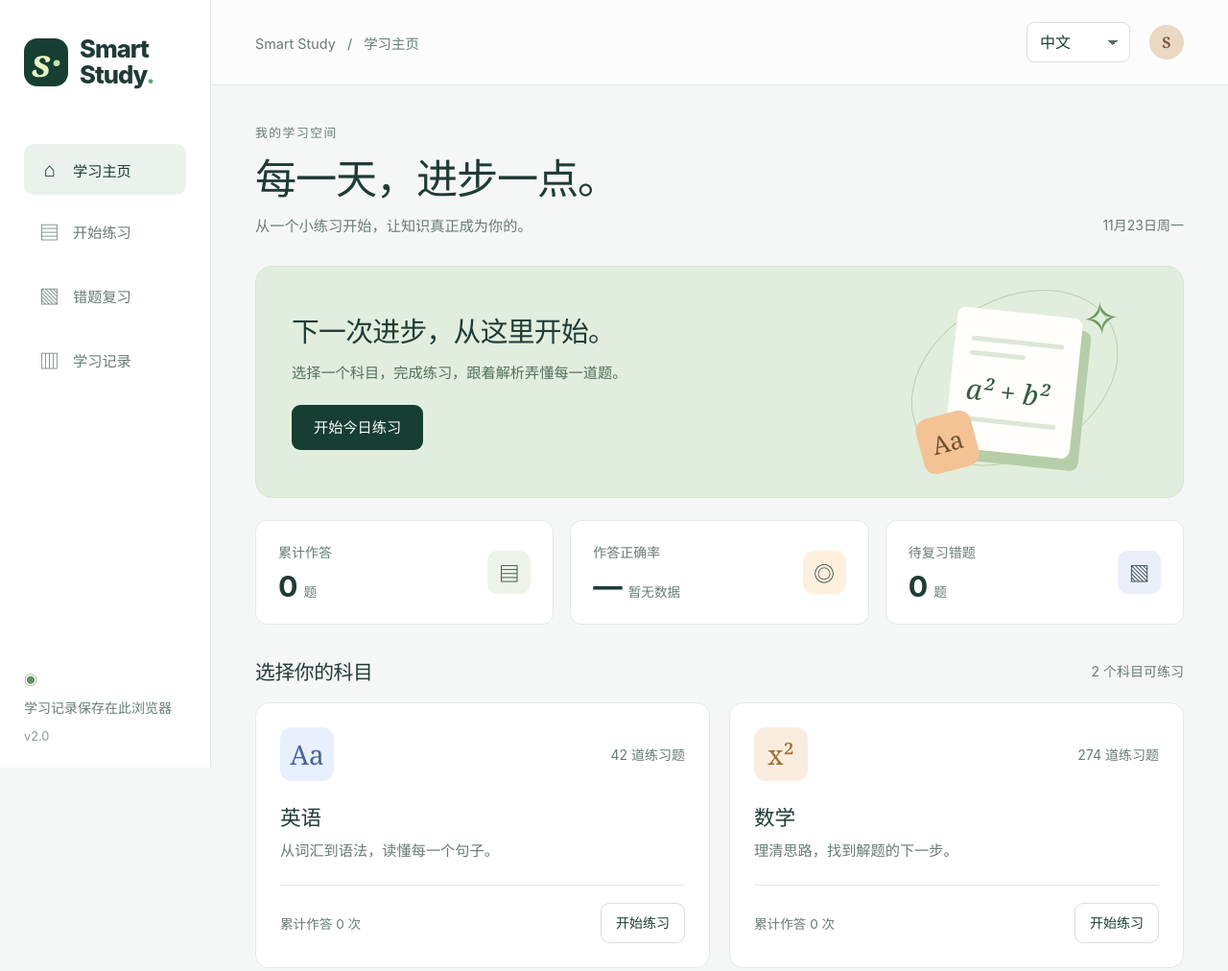
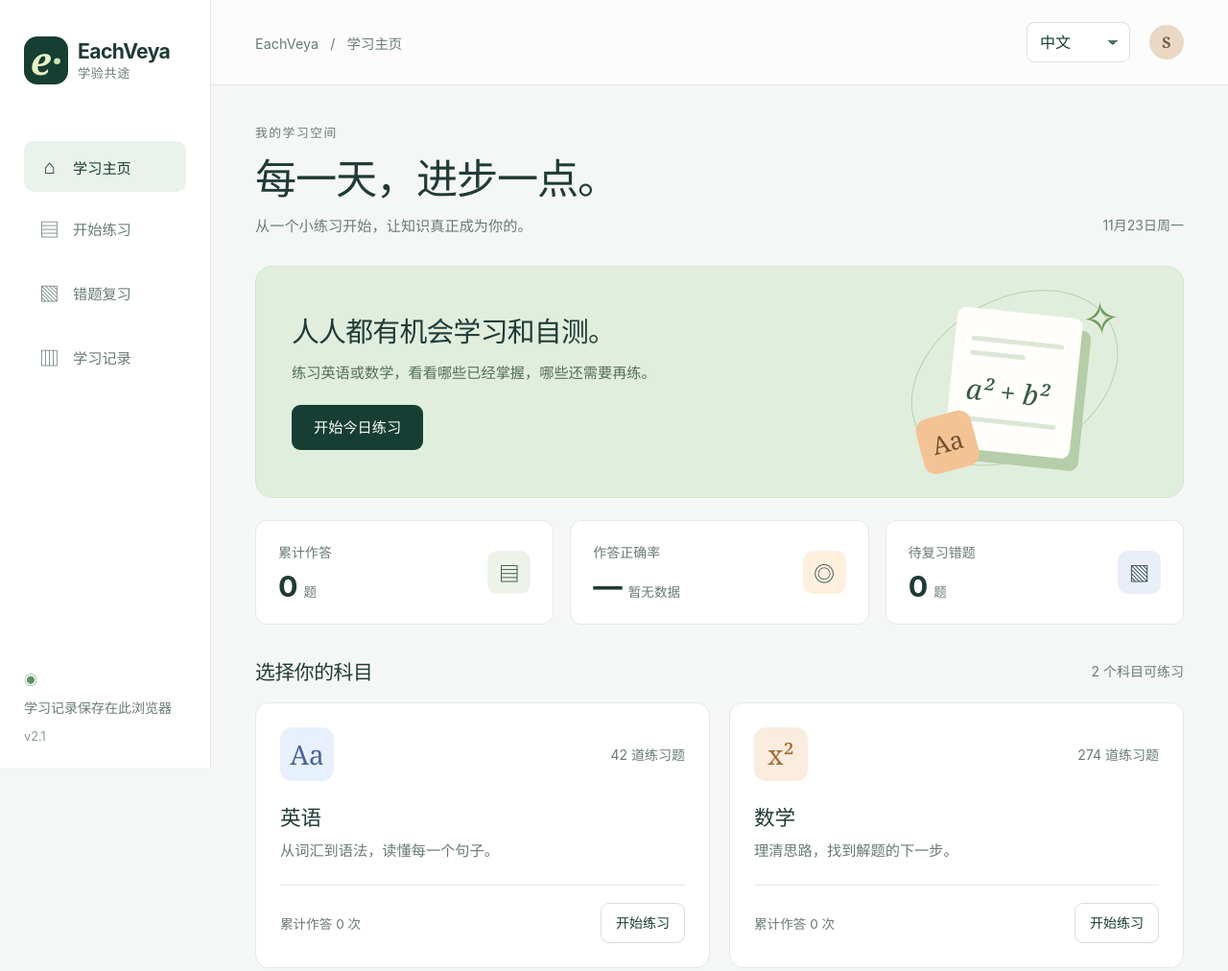
Before and after one commit to XZH0524/smartstudy, a plain HTML site: page index.html in a window 1280 px wide. Shown: the top 1012 px of the page at 96% size. Drawn offline with Linux system fonts and the light colour scheme.

Commit message:
Rename learning platform to EachVeya

```diff
--- a/app.js
+++ b/app.js
@@ -3,17 +3,23 @@
   const Core = globalThis.SmartStudyCore;
   const Learning = globalThis.SmartStudyLearning;
   const { subjects, topics, topicsBySubject, levels, skills, curricula, questions } = globalThis.SmartStudyData;
+  const brandName = 'EachVeya';
   const testing = new URLSearchParams(location.search).get('test');
+  // The original keys also hold the records created before the rename.
   const LEGACY_STORAGE_KEY = testing ? 'smart-study.tests.v1' : 'smart-study.v1';
   const STORAGE_KEY = LEGACY_STORAGE_KEY.replace(/v1$/, 'v2');
   const byId = new Map(questions.map(question => [question.id, question]));
   const copy = {
     home: ['学习主页', 'Overview'], practice: ['开始练习', 'Practice'], mistakes: ['错题复习', 'Mistakes'], records: ['学习记录', 'Progress'],
     skip: ['跳至主要内容', 'Skip to main content'], navigation: ['主导航', 'Main navigation'], language: ['界面语言', 'Interface language'],
-    local: ['学习记录保存在此浏览器', 'Study data stays in this browser'], footer: ['Smart Study · 英语与数学', 'Smart Study · English & mathematics'],
+    brand: [`${brandName} 学验共途`, brandName],
+    metaDescription: [`${brandName} 学验共途。让每位学生练习英语和数学，检验自己的理解。`,
+      `${brandName} gives every student a place to practise English and mathematics and check their understanding.`],
+    local: ['学习记录保存在此浏览器', 'Study data stays in this browser'],
+    disciplines: ['英语与数学', 'English & mathematics'],
     welcome: ['每一天，进步一点。', 'A little progress, every day.'], welcomeSub: ['从一个小练习开始，让知识真正成为你的。', 'A short practice today. A little more confidence tomorrow.'],
-    workspace: ['我的学习空间', 'Your learning space'], heroTitle: ['下一次进步，从这里开始。', 'Your next step starts here.'],
-    heroText: ['选择一个科目，完成练习，跟着解析弄懂每一道题。', 'Pick a subject, try a few questions, and understand the thinking behind every answer.'],
+    workspace: ['我的学习空间', 'Your learning space'], heroTitle: ['人人都有机会学习和自测。', 'A place for every learner.'],
+    heroText: ['练习英语或数学，看看哪些已经掌握，哪些还需要再练。', 'Practise English or mathematics and see what you understand and where to practise next.'],
     quickStart: ['开始今日练习', 'Start a practice'], resume: ['继续上次练习', 'Continue practice'], answered: ['累计作答', 'Answers submitted'], accuracy: ['作答正确率', 'Answer accuracy'],
     pending: ['待复习错题', 'Mistakes to revisit'], questionsUnit: ['题', 'questions'], noData: ['暂无数据', 'No data yet'], subjects: ['选择你的科目', 'Choose your subject'],
     available: ['{n} 个科目可练习', '{n} subjects ready to explore'], questionBank: ['{n} 道练习题', '{n} practice questions'], coverage: ['累计作答 {n} 次', '{n} answers submitted'],
@@ -153,18 +159,22 @@
   }
   function render() {
     const page = route();
-    document.documentElement.lang = state.language === 'zh' ? 'zh-CN' : 'en';
+    const chinese = state.language === 'zh';
+    document.documentElement.lang = chinese ? 'zh-CN' : 'en';
+    document.getElementById('brand').setAttribute('aria-label', t('brand'));
+    document.getElementById('brand-local-name').hidden = !chinese;
+    document.querySelector('meta[name="description"]').content = t('metaDescription');
     document.getElementById('language').value = state.language;
     document.getElementById('language-label').innerHTML = t('language');
     document.getElementById('skip-link').innerHTML = t('skip');
     const navigation = document.getElementById('navigation');
-    navigation.setAttribute('aria-label', state.language === 'zh' ? '主导航' : 'Main navigation');
+    navigation.setAttribute('aria-label', t('navigation'));
     const count = Core.getMistakes(state, questions).length;
     navigation.innerHTML = [['home', '⌂'], ['practice', '▤'], ['mistakes', '▧'], ['records', '▥']].map(([id, icon]) => `<a class="nav-link ${page === id || (page === 'result' && id === 'practice') ? 'active' : ''}" href="#${id}" ${page === id ? 'aria-current="page"' : ''}><span class="nav-icon" aria-hidden="true">${icon}</span><span>${t(id)}</span>${id === 'mistakes' && count ? `<span class="nav-count">${count}</span>` : ''}</a>`).join('');
     document.getElementById('local-label').innerHTML = t('local');
-    document.getElementById('footer').innerHTML = t('footer');
-    document.getElementById('breadcrumb').innerHTML = `Smart Study &nbsp; / &nbsp; ${t(page)}`;
-    document.title = `${document.getElementById('breadcrumb').textContent.trim()} · Smart Study`;
+    document.getElementById('footer').innerHTML = `${t('brand')} · ${t('disciplines')}`;
+    document.getElementById('breadcrumb').innerHTML = `${brandName} &nbsp; / &nbsp; ${t(page)}`;
+    document.title = `${t(page)} · ${t('brand')}`;
     if (page === 'home') main.innerHTML = renderHome();
     if (page === 'practice') {
       main.innerHTML = state.active && !forceSetup ? renderQuestion() : renderSetup();
@@ -637,7 +647,7 @@
   render();
   if (new URLSearchParams(location.search).get('test') === '1') {
     const script = document.createElement('script');
-    script.src = 'tests.js?v=2';
+    script.src = 'tests.js?v=2.1';
     document.body.appendChild(script);
   }
 })();
--- a/index.html
+++ b/index.html
@@ -4,23 +4,28 @@
   <meta charset="utf-8">
   <meta name="viewport" content="width=device-width, initial-scale=1">
   <meta name="theme-color" content="#173b32">
-  <meta name="description" content="Smart Study — bilingual English and mathematics practice for secondary school students.">
-  <title>Smart Study</title>
-  <link rel="stylesheet" href="styles.css?v=2">
+  <meta name="description" content="EachVeya 学验共途。让每位学生练习英语和数学，检验自己的理解。">
+  <meta property="og:site_name" content="EachVeya">
+  <meta property="og:title" content="EachVeya · 学验共途">
+  <title>EachVeya · 学验共途</title>
+  <link rel="stylesheet" href="styles.css?v=2.1">
   <script src="questions.js?v=2" defer></script>
   <script src="math-bank.js?v=2" defer></script>
   <script src="english-bank.js?v=2" defer></script>
   <script src="core.js?v=2" defer></script>
   <script src="learning.js?v=2" defer></script>
-  <script src="app.js?v=2" defer></script>
+  <script src="app.js?v=2.1" defer></script>
 </head>
 <body>
   <a class="skip-link" href="#main" id="skip-link">跳至主要内容</a>
   <div class="app-shell">
     <aside class="sidebar">
-      <a class="brand" href="#home" aria-label="Smart Study"><span class="brand-mark" aria-hidden="true">s<span>·</span></span><span>Smart<br>Study<span class="brand-dot">.</span></span></a>
+      <a class="brand" id="brand" href="#home" aria-label="EachVeya 学验共途">
+        <span class="brand-mark" aria-hidden="true">e<span>·</span></span>
+        <span><span class="brand-name">EachVeya</span><span id="brand-local-name" class="brand-local-name" lang="zh-CN">学验共途</span></span>
+      </a>
       <nav id="navigation" aria-label="主导航"></nav>
-      <div class="sidebar-bottom"><span class="local-icon" aria-hidden="true">◉</span><p id="local-label"></p><span class="version">v2.0</span></div>
+      <div class="sidebar-bottom"><span class="local-icon" aria-hidden="true">◉</span><p id="local-label"></p><span class="version">v2.1</span></div>
     </aside>
     <div class="workspace">
       <header class="topbar"><div class="breadcrumb" id="breadcrumb"></div><div class="topbar-actions"><label class="sr-only" for="language" id="language-label">界面语言</label><select id="language"><option value="zh">中文</option><option value="en">English</option></select><span class="avatar" aria-hidden="true">S</span></div></header>
--- a/styles.css
+++ b/styles.css
@@ -98,12 +98,12 @@ p {
 }
 .brand {
   display:flex;
-  gap:12px;
+  gap:10px;
   align-items:center;
-  font-size:1.6rem;
-  font-weight:780;
-  line-height:1.04;
-  letter-spacing:-1px
+  font-size:1.32rem;
+  font-weight:750;
+  line-height:1.1;
+  letter-spacing:-.6px
 }
 .brand-mark {
   background:var(--green);
@@ -113,6 +113,7 @@ p {
   justify-content:center;
   width:46px;
   height:50px;
+  flex-shrink:0;
   border-radius:14px;
   font-size:2.5rem;
   font-family:Georgia,serif;
@@ -121,8 +122,17 @@ p {
 .brand-mark span {
   color:#c5e8ab
 }
-.brand-dot {
-  color:#65a56d
+.brand-name {
+  display:block;
+  white-space:nowrap
+}
+.brand-local-name {
+  display:block;
+  margin-top:4px;
+  color:var(--muted);
+  font-size:.82rem;
+  font-weight:600;
+  letter-spacing:.05em
 }
 nav {
   margin-top:59px;
@@ -1203,21 +1213,19 @@ dialog p {
     font-size:1.25rem;
     line-height:1.05
   }
-  .brand br {
-    display:none
-  }
   .brand-mark {
     width:33px;
     height:36px;
     font-size:1.9rem;
     border-radius:10px
   }
-  .brand>span:last-child {
+  .brand > span:last-child {
     display:flex;
-    gap:4px
+    align-items:baseline;
+    gap:8px
   }
-  .brand-dot {
-    margin-left:-4px
+  .brand-local-name {
+    margin-top:0
   }
   nav {
     margin-top:20px;
```
Also changed, not shown: tests.js (+8 -2 lines).
